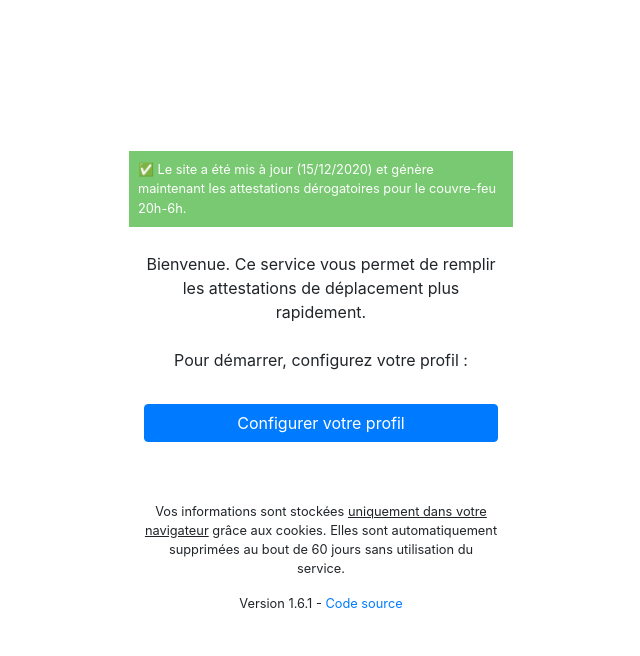
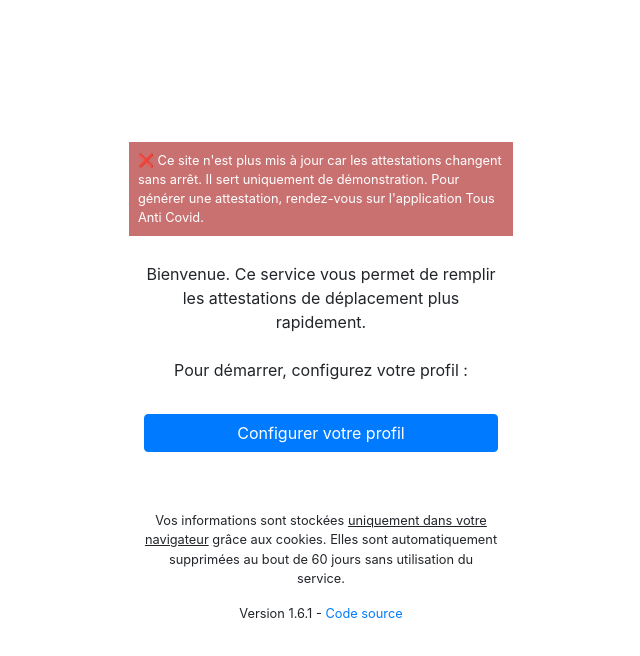
Before and after one commit to clementlize/covid19-attestation, a website built with Parcel: page src/index.html in a window 1280 px wide. Shown: the whole page, without its empty margins (319-959 px from the left). Built offline with nearby package versions, Linux system fonts and the light colour scheme.

Commit message:
message erreur non maj

```diff
--- a/src/index.html
+++ b/src/index.html
@@ -21,8 +21,8 @@
             id="alert-facebook"
         ></p>
 
-        <div id="alert-update-done">
-            ✅ Le site a été mis à jour (15/12/2020) et génère maintenant les attestations dérogatoires pour le couvre-feu 20h-6h.
+        <div id="alert-update">
+            ❌ Ce site n'est plus mis à jour car les attestations changent sans arrêt. Il sert uniquement de démonstration. Pour générer une attestation, rendez-vous sur l'application Tous Anti Covid.
         </div>
 
         <div class="container" id="main_container">
```
